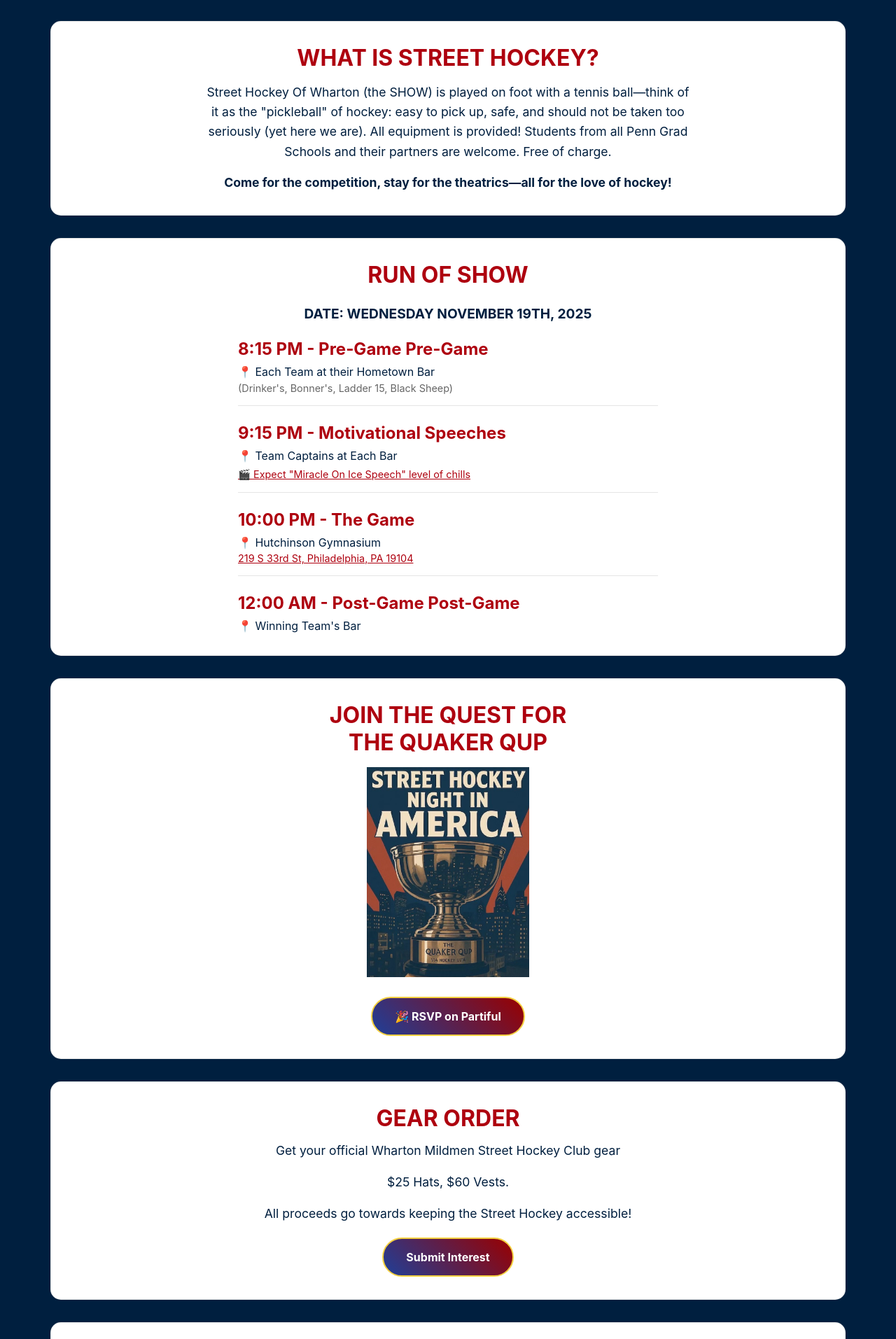
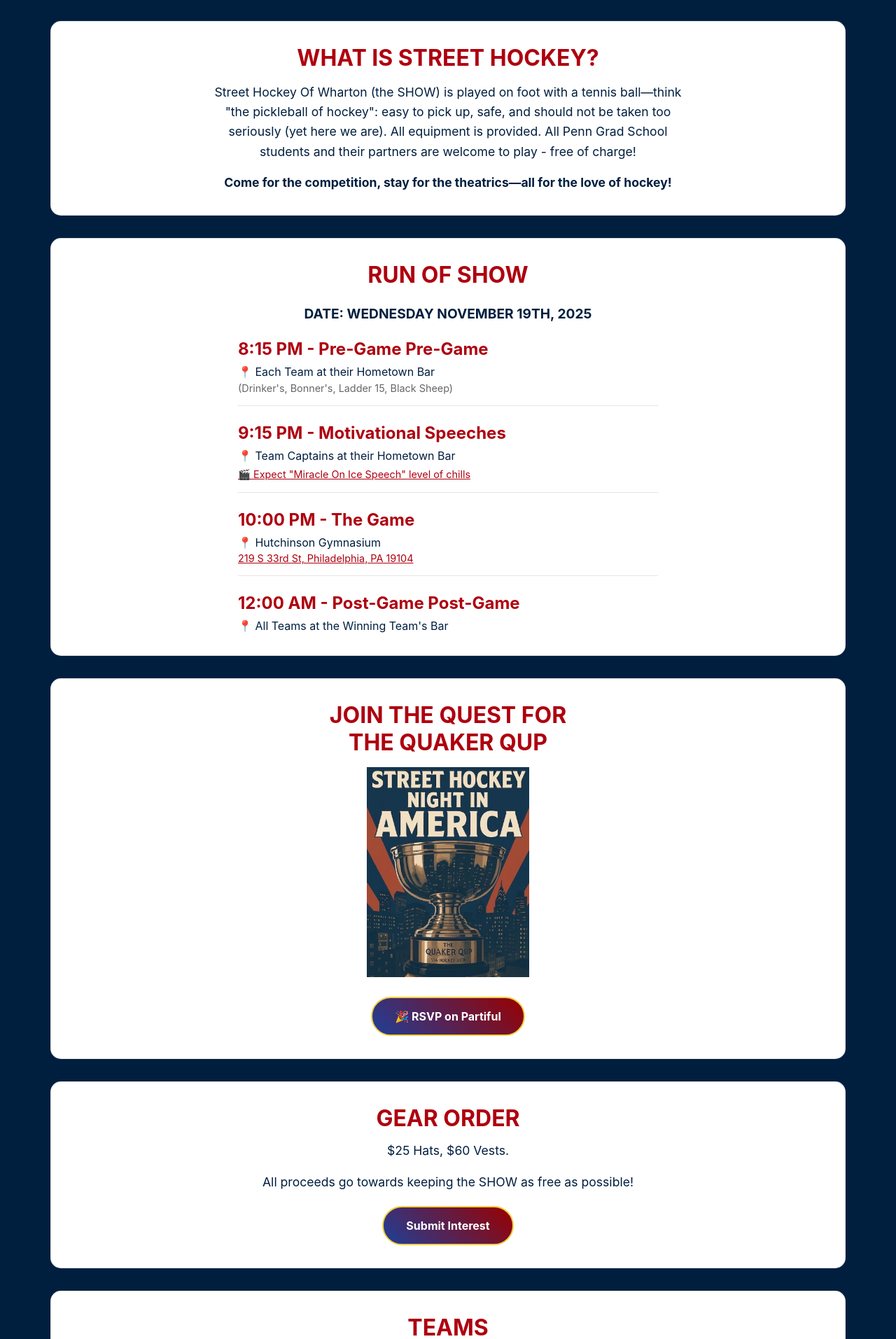
Before and after one commit to rberg27/streethockeyofwharton, a Next.js app: page / in a window 1280 px wide. Shown: the part 607-2520 px from the top of the page at 70% size. Built offline with nearby package versions, Linux system fonts and the light colour scheme.

Commit message:
Made edits to grammar

```diff
--- a/components/EventDetails.tsx
+++ b/components/EventDetails.tsx
@@ -33,7 +33,7 @@ export default function EventDetails() {
             9:15 PM - Motivational Speeches
           </h3>
           <p style={{ fontSize: '1rem', color: '#001f3f', marginBottom: '0.5rem' }}>
-            📍 Team Captains at Each Bar
+            📍 Team Captains at their Hometown Bar
           </p>
           <p style={{ fontSize: '0.9rem' }}>
             <a
@@ -81,7 +81,7 @@ export default function EventDetails() {
             12:00 AM - Post-Game Post-Game
           </h3>
           <p style={{ fontSize: '1rem', color: '#001f3f' }}>
-            📍 Winning Team's Bar
+            📍 All Teams at the Winning Team's Bar
           </p>
         </div>
       </div>
--- a/components/GearOrder.tsx
+++ b/components/GearOrder.tsx
@@ -4,13 +4,10 @@ export default function GearOrder() {
       <h2 className="section-heading">GEAR ORDER</h2>
       <div style={{ textAlign: 'center' }}>
         <p style={{ marginBottom: '1.5rem', fontSize: '1.1rem', color: '#001f3f' }}>
-          Get your official Wharton Mildmen Street Hockey Club gear
-        </p>
-        <p style={{ marginBottom: '1.5rem', fontSize: '1.1rem', color: '#001f3f' }}>
           $25 Hats, $60 Vests.
         </p>
         <p style={{ marginBottom: '1.5rem', fontSize: '1.1rem', color: '#001f3f' }}>
-          All proceeds go towards keeping the Street Hockey accessible!
+          All proceeds go towards keeping the SHOW as free as possible!
         </p>
 
         <a
--- a/components/WhatIsStreetHockey.tsx
+++ b/components/WhatIsStreetHockey.tsx
@@ -4,7 +4,7 @@ export default function WhatIsStreetHockey() {
       <h2 className="section-heading">WHAT IS STREET HOCKEY?</h2>
       <div style={{ maxWidth: '700px', margin: '0 auto', textAlign: 'center' }}>
         <p style={{ fontSize: '1.1rem', color: '#001f3f', lineHeight: '1.6' }}>
-          Street Hockey Of Wharton (the SHOW) is played on foot with a tennis ball—think of it as the "pickleball" of hockey: easy to pick up, safe, and should not be taken too seriously (yet here we are). All equipment is provided! Students from all Penn Grad Schools and their partners are welcome. Free of charge.
+          Street Hockey Of Wharton (the SHOW) is played on foot with a tennis ball—think "the pickleball of hockey": easy to pick up, safe, and should not be taken too seriously (yet here we are). All equipment is provided. All Penn Grad School students and their partners are welcome to play - free of charge!
         </p>
         <p style={{ fontSize: '1.1rem', color: '#001f3f', lineHeight: '1.6', marginTop: '1rem'}}>
           <strong>Come for the competition, stay for the theatrics—all for the love of hockey!</strong>
```
